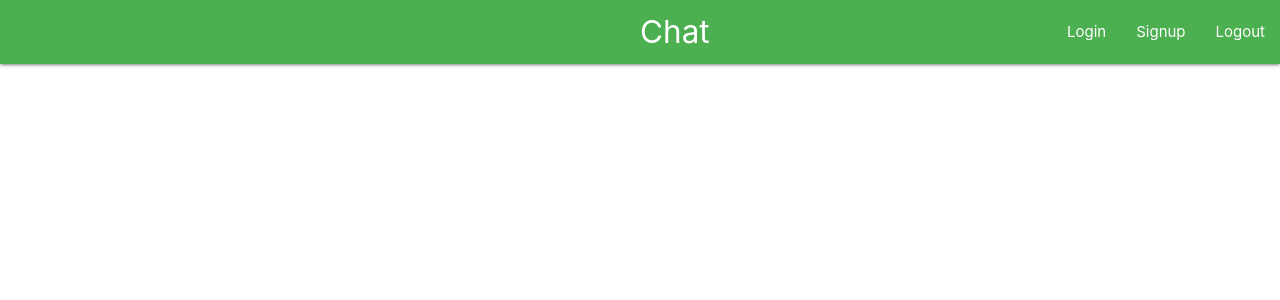
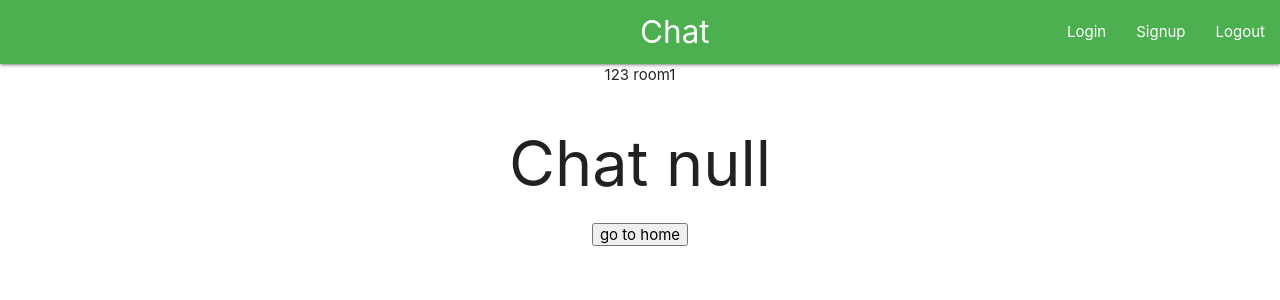
Before and after one commit to willywin99/chat-room-app, a React (Create React App) app in the folder client/: page /chat/123/room1 in a window 1280 px wide. Shown: the top 300 px of the page. Built offline with nearby package versions, Linux system fonts and the light colour scheme.

Commit message:
Pass the room name and id from home page to chat page

```diff
--- a/client/src/App.js
+++ b/client/src/App.js
@@ -15,7 +15,7 @@
           <Navbar/>
           <Routes>
             <Route exact path='/' element={<Home/>} />
-            <Route exact path='/chat' element={<Chat/>} />
+            <Route exact path='/chat/:room_id/:room_name' element={<Chat/>} />
           </Routes>
         </UserContext.Provider>
       </div>
--- a/client/src/components/chat/Chat.js
+++ b/client/src/components/chat/Chat.js
@@ -1,12 +1,13 @@
 import React, { useContext } from 'react'
 import { UserContext } from '../../UserContext';
-import { Link } from 'react-router-dom';
+import { Link, useParams } from 'react-router-dom';
 
 const Chat = () => {
   const {user, setUser} = useContext(UserContext);
-
+  let {room_id, room_name} = useParams();
   return (
     <div>
+      <div>{room_id} {room_name}</div>
       <h1>Chat {JSON.stringify(user)} </h1>
       <Link to={'/'}>
         <button>go to home</button>
--- a/client/src/components/home/RoomList.js
+++ b/client/src/components/home/RoomList.js
@@ -1,10 +1,15 @@
 import React from 'react';
 import Room from './Room';
+import {Link} from 'react-router-dom';
 
 const RoomList = ({rooms}) => {
   return (
     <div>
-      {rooms && rooms.map(room => (<Room key={room._id} name={room.name}/>))}
+      {rooms && rooms.map(room => (
+        <Link to={'/chat/' + room._id + '/' + room.name} key={room._id} >
+          <Room name={room.name}/>
+        </Link>
+      ))}
     </div>
   )
 }
```
